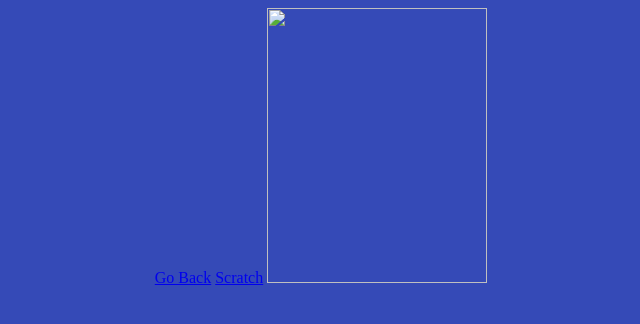
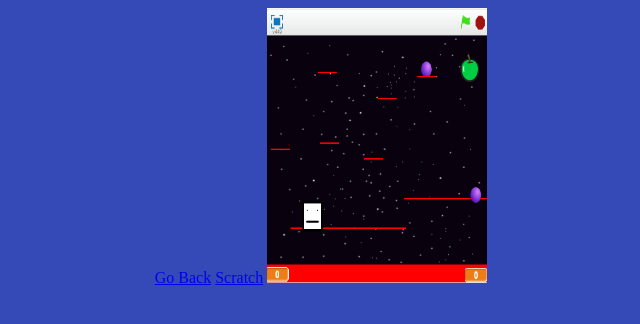
Before and after one commit to Neymar101/Neymar101.github.io, a plain HTML site: page Web5.html in a window 1280 px wide. Shown: the whole page, without its empty margins (319-959 px from the left). Drawn offline with Linux system fonts and the light colour scheme.

Commit message:
Initial Commit

```diff
--- a/Web5.html
+++ b/Web5.html
@@ -8,7 +8,7 @@
   <body><body bgcolor="#354ab7">
 <a href="Website.html">Go Back</a>
 <a href="https://scratch.mit.edu/projects/120471503/">Scratch</a>
-<img src="Capture de.jpg" alt="" style="width:220px;height:275px;"
+<img src="Capture de.PNG" alt="" style="width:220px;height:275px;"
 
 
 
```
